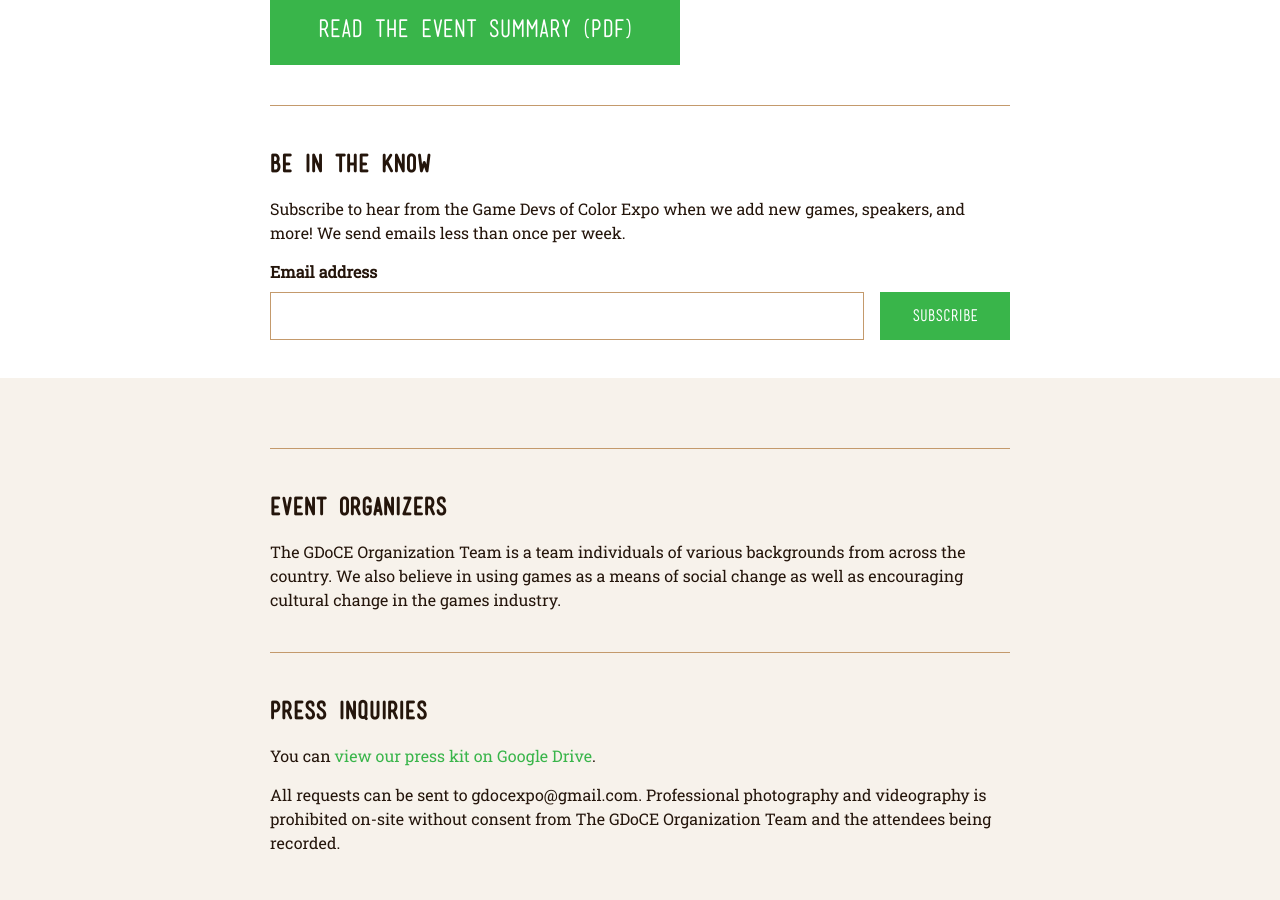
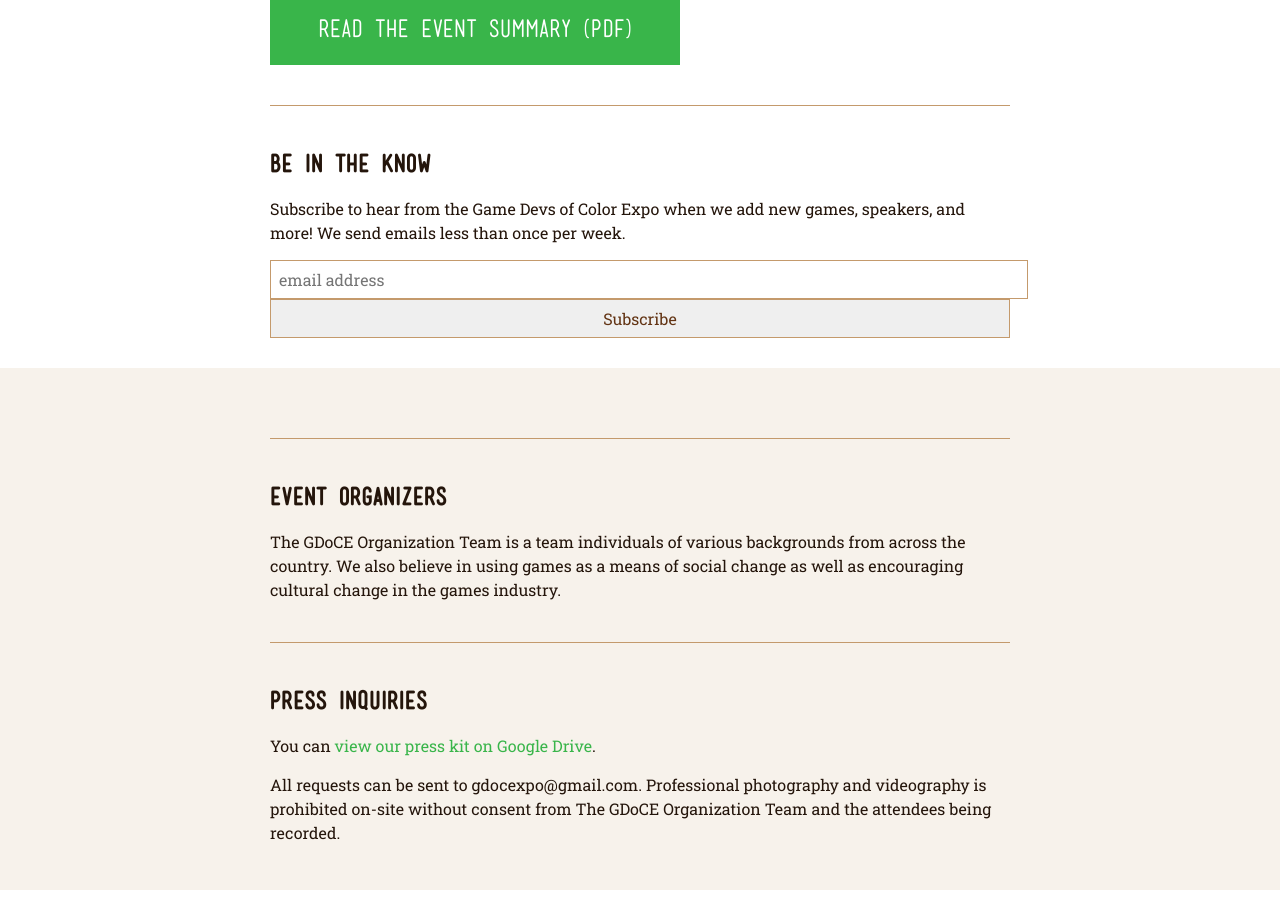
Before and after one commit to BrooklynGamery/gdocexpo, a Jekyll site: the page built from index.html, in a window 1280 px wide and 900 px high, scrolled down 2465 px. Built offline with Jekyll 4.4.1, drawn with Linux system fonts in a browser that asks for light colours; comment, search, counter and statistics services are not loaded.

Commit message:
Updated the mailchimp email subscription link

```diff
--- a/_includes/mailchimp-form.html
+++ b/_includes/mailchimp-form.html
@@ -1,19 +1,11 @@
 <div id="mc_embed_signup">
-  <form action="//brooklyngamery.us3.list-manage.com/subscribe/post?u=94045b7ba56c7d09855b9a552&amp;id=2dfca43c35" method="post" id="mc-embedded-subscribe-form" name="mc-embedded-subscribe-form" class="validate" target="_blank" novalidate>
+<form action="https://gamedevsofcolorexpo.us17.list-manage.com/subscribe/post?u=0c5bf848ac9cd40c1e7717e22&amp;id=5683ca33a2" method="post" id="mc-embedded-subscribe-form" name="mc-embedded-subscribe-form" class="validate" target="_blank" novalidate>
     <div id="mc_embed_signup_scroll">
-      <label for="mce-EMAIL">Email address</label>
 
-        <div style="position: absolute; left: -5000px;" aria-hidden="true"><input type="text" name="b_94045b7ba56c7d09855b9a552_2dfca43c35" tabindex="-1" value=""></div>
-        <div class="mc-field-group">
-        <input type="email" value="" name="EMAIL" class="required email" id="mce-EMAIL">
-
-        <input type="submit" value="Subscribe" name="subscribe" id="mc-embedded-subscribe" class="btn">
-      </div>
-      <div id="mce-responses" class="clear">
-        <div class="response" id="mce-error-response" style="display:none"></div>
-        <div class="response" id="mce-success-response" style="display:none"></div>
-      </div>
+	<input type="email" value="" name="EMAIL" class="email" id="mce-EMAIL" placeholder="email address" required>
+    <!-- real people should not fill this in and expect good things - do not remove this or risk form bot signups-->
+    <div style="position: absolute; left: -5000px;" aria-hidden="true"><input type="text" name="b_0c5bf848ac9cd40c1e7717e22_5683ca33a2" tabindex="-1" value=""></div>
+    <div class="clear"><input type="submit" value="Subscribe" name="subscribe" id="mc-embedded-subscribe" class="button"></div>
     </div>
-  </form>
+</form>
 </div>
-<script type='text/javascript' src='//s3.amazonaws.com/downloads.mailchimp.com/js/mc-validate.js'></script><script type='text/javascript'>(function($) {window.fnames = new Array(); window.ftypes = new Array();fnames[0]='EMAIL';ftypes[0]='email';fnames[1]='FNAME';ftypes[1]='text';fnames[2]='LNAME';ftypes[2]='text';}(jQuery));var $mcj = jQuery.noConflict(true);</script>
```
